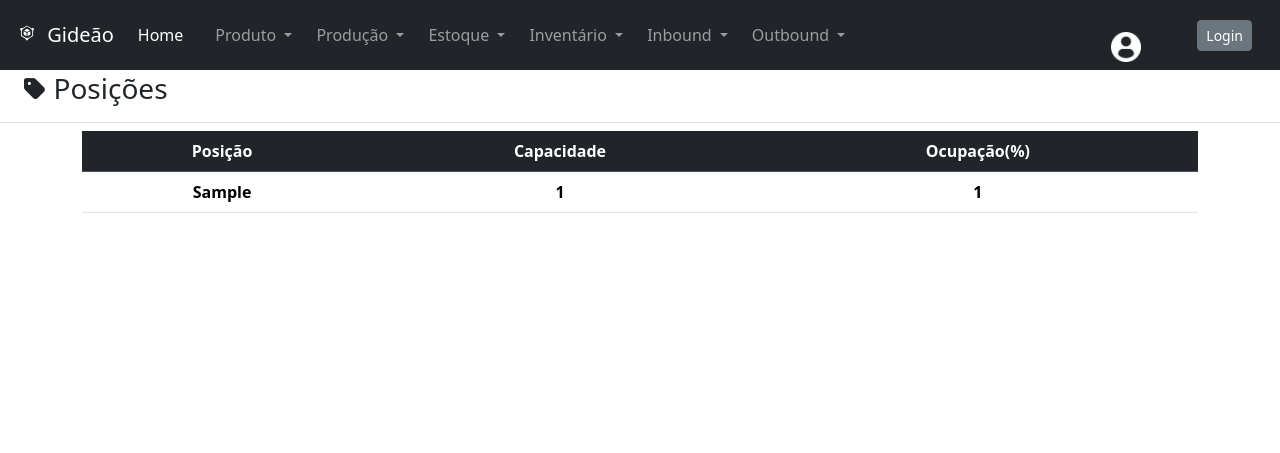
After one commit to rochamrcs/projeto-gideao, a Django app: page /estoque/ in a window 1280 px wide. The commit adds this page. Shown: the top 453 px of the page. Run offline with Django 4.2, Linux system fonts and the light colour scheme; tables that the repository leaves empty hold one stand-in row (values such as "Sample post"); lists and menus that the app fills with data are empty; some libraries are stand-ins or nearby versions.

Commit message:
Ajustanto template global e da tela do estoque

```diff
--- a/projeto/Apps/Estoque/admin.py
+++ b/projeto/Apps/Estoque/admin.py
@@ -3,7 +3,7 @@ from django.contrib import admin
 from projeto.Apps.Estoque.models import Armazenamento, Posicao
 
 class PosicaoAdmin(admin.ModelAdmin):
-    list_display = ('posicao', 'capacidade') #Personaliza a exibição de colunas no painel admin
+    list_display = ('posicao', 'capacidade', 'ocupacao') #Personaliza a exibição de colunas no painel admin
     ordering = ['posicao'] #Ordena por posição no painel admin
 
 
--- a/projeto/Apps/Estoque/models.py
+++ b/projeto/Apps/Estoque/models.py
@@ -4,7 +4,7 @@ from django.db import models
 class Posicao(models.Model):
     posicao = models.CharField(max_length=30, default="")
     capacidade = models.IntegerField()
-    armazenado = ""
+    ocupacao = models.IntegerField(default=0)
 
     def __str__(self):
         return self.posicao
--- /dev/null
+++ b/projeto/Apps/Estoque/templates/estoque/estoque.html
@@ -0,0 +1,32 @@
+{% extends 'base.html'%}
+
+{% block content %}
+
+<h3 class="pb-3 border-bottom ps-4"><i class="me-2 fa-sharp fa-solid fa-tag fa-sm"></i>Posições</h3>
+
+
+        {% if objetos_lista %}
+        <div class="container">
+            <table class="table">
+                <thead class="table-dark">
+                    <th class="text-center">Posição</th>
+                    <th class="text-center">Capacidade</th>
+                    <th class="text-center">Ocupação(%)</th>
+                </thead>
+                {% for objetos in objetos_lista%}
+                <tbody>
+                    <th class="text-center"> {{objetos.posicao}} </th>
+                    <th class="text-center"> {{objetos.capacidade}}</th>
+                    <th class="text-center"> {{objetos.ocupacao}}</th>
+                </tbody>
+                {% endfor %}
+            </table>
+        </div>
+        {% else %}
+        <div class="container">
+            <p class="alert alert-warning">Sem posições cadastradas. Deseja <a href="#">cadastrar</a>?</p>
+        </div>
+        {% endif %}
+
+
+{% endblock content %}
--- /dev/null
+++ b/projeto/Apps/Estoque/urls.py
@@ -0,0 +1,6 @@
+from django.urls import path
+from projeto.Apps.Estoque import views
+
+urlpatterns = [
+    path('', views.estoque, name='estoque'),
+]
--- a/projeto/Apps/Estoque/views.py
+++ b/projeto/Apps/Estoque/views.py
@@ -1 +1,8 @@
 from django.shortcuts import render
+from .models import Posicao
+
+def estoque(request):
+    template_name = './estoque/estoque.html'
+    objetos = Posicao.objects.all()
+    contexto = {'objetos_lista': objetos}
+    return render(request, template_name, contexto)
--- a/projeto/Apps/core/templates/home.html
+++ b/projeto/Apps/core/templates/home.html
@@ -2,7 +2,7 @@
 
 {% block content %}
 
-  <h2 class="pb-3 border-bottom mt-5 pt-4 ps-3">Dashboard</h2>
+  <h2 class="pb-3 border-bottom ps-3">Dashboard</h2>
 
   <div class="row row-cols-1 row-cols-md-2 align-items-md-center g-5 py-5 pb-3 pt-5 ps-3 pe-3">
     <div class="col d-flex flex-column align-items-start gap-2">
--- a/projeto/settings.py
+++ b/projeto/settings.py
@@ -64,7 +64,7 @@ TEMPLATES = [
         'BACKEND': 'django.template.backends.django.DjangoTemplates',
         'DIRS': [
             BASE_DIR / 'projeto/templates/global',
-            BASE_DIR / 'templates'
+            BASE_DIR / 'templates',
         ],
         'APP_DIRS': True,
         'OPTIONS': {
--- a/projeto/templates/global/base.html
+++ b/projeto/templates/global/base.html
@@ -10,13 +10,14 @@
     <link href="https://cdn.jsdelivr.net/npm/bootstrap@5.3.0-alpha3/dist/css/bootstrap.min.css" rel="stylesheet" integrity="sha384-KK94CHFLLe+nY2dmCWGMq91rCGa5gtU4mk92HdvYe+M/SXH301p5ILy+dN9+nJOZ" crossorigin="anonymous">
     <link rel="stylesheet" href="{% static 'css/style.css'%}">
     <link rel="icon" type="image/png" href="{% static 'img/favicon.ico' %}">
+    <script src="https://kit.fontawesome.com/eadd49e46a.js" crossorigin="anonymous"></script>
     <title>Gideão</title>
 </head>
 <body>
 
     {% include 'nav.html' %}
 
-    <div class="content">
+    <div class="content pt-5 mt-4">
     {% block content %}{% endblock content %}
     </div>
 
--- a/projeto/templates/global/nav.html
+++ b/projeto/templates/global/nav.html
@@ -2,15 +2,19 @@
 
 <nav class="navbar navbar-expand-lg navbar-dark bg-dark fixed-top">
     <div class="container-fluid">
-      <a class="navbar-brand" href="#">
+      <a class="navbar-brand" href="{% url 'home' %}">
         <img src="{% static 'img/gideon.svg' %}" alt="Logo" width="30" height="24" class="d-inline-block align-text-top">
         Gideão
     </a>
 
+    <button class="navbar-toggler" type="button" data-bs-toggle="collapse" data-bs-target="#navbarSupportedContent" aria-controls="navbarSupportedContent" aria-expanded="false" aria-label="Toggle navigation">
+      <span class="navbar-toggler-icon"></span>
+    </button>
+
       <div class="collapse navbar-collapse" id="navbarSupportedContent">
         <ul class="navbar-nav me-auto mb-2 mb-lg-0">
           <li class="nav-item">
-            <a class="nav-link active me-3" aria-current="page" href="#">Home</a>
+            <a class="nav-link active me-3" aria-current="page" href="{% url 'home' %}">Home</a>
           </li>
 
           <li class="nav-item dropdown">
@@ -42,7 +46,7 @@
               Estoque
             </a>
             <ul class="dropdown-menu">
-              <li><a class="dropdown-item" href="#">Action</a></li>
+              <li><a class="dropdown-item" href="{% url 'estoque' %}">Posições</a></li>
               <li><a class="dropdown-item" href="#">Another action</a></li>
               <li><hr class="dropdown-divider"></li>
               <li><a class="dropdown-item" href="#">Something else here</a></li>
@@ -92,8 +96,7 @@
           class="nav-link dropdown-toggle me-2" href="#" role="button" data-bs-toggle="dropdown" aria-expanded="false"
           src="{% static 'img/profile-user.png' %}" alt="Logo" width="30" height="30">
             <ul class="dropdown-menu">
-              <li><a class="dropdown-item" href="#">Action</a></li>
-              <li><a class="dropdown-item" href="#">Another action</a></li>
+              <li><a class="dropdown-item" href="http://127.0.0.1:8000/admin">Admin</a></li>
           </ul>
         </li>
 
--- a/projeto/urls.py
+++ b/projeto/urls.py
@@ -21,5 +21,6 @@ from projeto.Apps.core import views as estoque_views
 
 urlpatterns = [
     path('admin/', admin.site.urls),
-    path('', include('projeto.Apps.core.urls'))
+    path('', include('projeto.Apps.core.urls')),
+    path('estoque/', include('projeto.Apps.Estoque.urls')),
 ]
```
